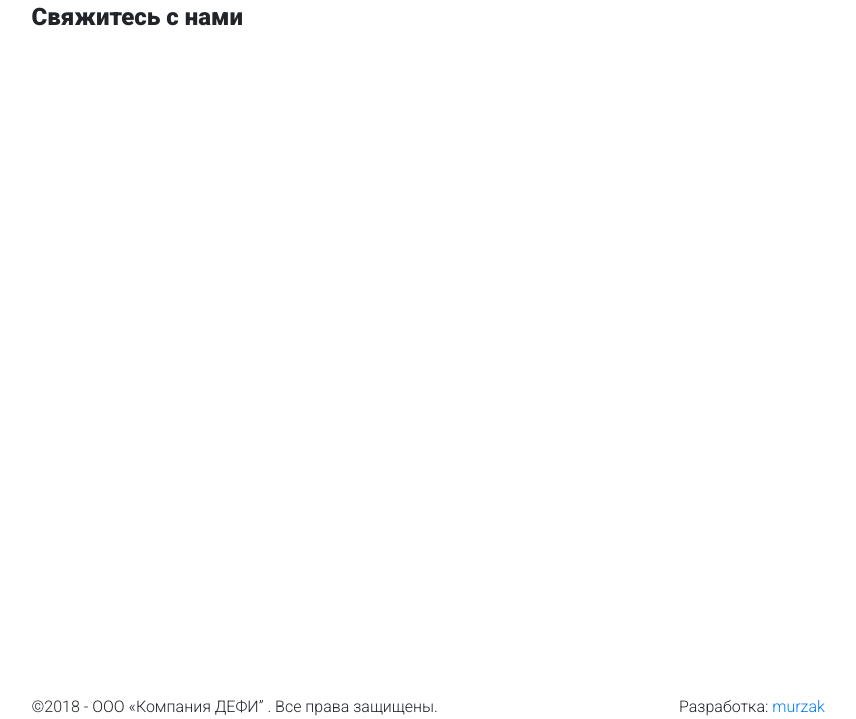
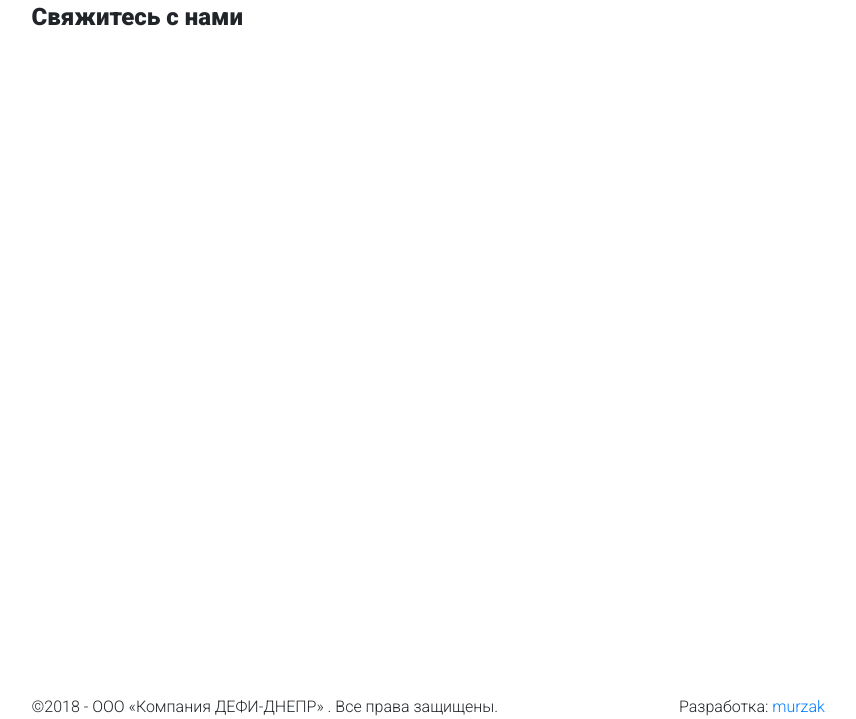
Before and after one commit to adkalashnikov/apf-landing, a WordPress theme: template page-templates/coil.php in a window 1280 px wide. Shown: the part 577-1296 px from the top of the page, without its empty margins (6-862 px from the left). Run offline with PHP 8.4 and a stand-in for WordPress, Linux system fonts and the light colour scheme; the site name, menu and one post (Sample post) are stand-ins, and other content is empty; some libraries are stand-ins or nearby versions.

Commit message:
update copy

```diff
--- a/inc/contacts-section.php
+++ b/inc/contacts-section.php
@@ -1,4 +1,4 @@
-<section class="section-contacts">
+<section class="section-contacts" id="contacts">
     <div class="container">
         <div class="row">
             <div class="col-md-6 col-lg-8">
@@ -40,7 +40,7 @@
                     </div>
                 </div>
                 <div class="row-copy d-none d-lg-flex justify-content-lg-between pt-lg-5">
-                    <div>&copy;<?php echo date(Y);?> - ООО «Компания ДЕФИ” . Все права защищены.</div>
+                    <div>&copy;<?php echo date(Y);?> - ООО «Компания ДЕФИ-ДНЕПР» . Все права защищены.</div>
                     <div>Разработка: <a href="https://freelancehunt.com/freelancer/Murzak.html" target="_blank">murzak</a></div>
                 </div>
             </div>
@@ -50,7 +50,7 @@
             </div>
 
             <div class="col-md-12 row-copy d-lg-none pt-2">
-                <div>&copy;<?php echo date(Y);?> - ООО «Компания ДЕФИ” . Все права защищены.</div>
+                <div>&copy;<?php echo date(Y);?> - ООО «Компания ДЕФИ-ДНЕПР» . Все права защищены.</div>
                 <div>Разработка: <a href="https://freelancehunt.com/freelancer/Murzak.html" target="_blank">murzak</a></div>
             </div>
         </div>
```
